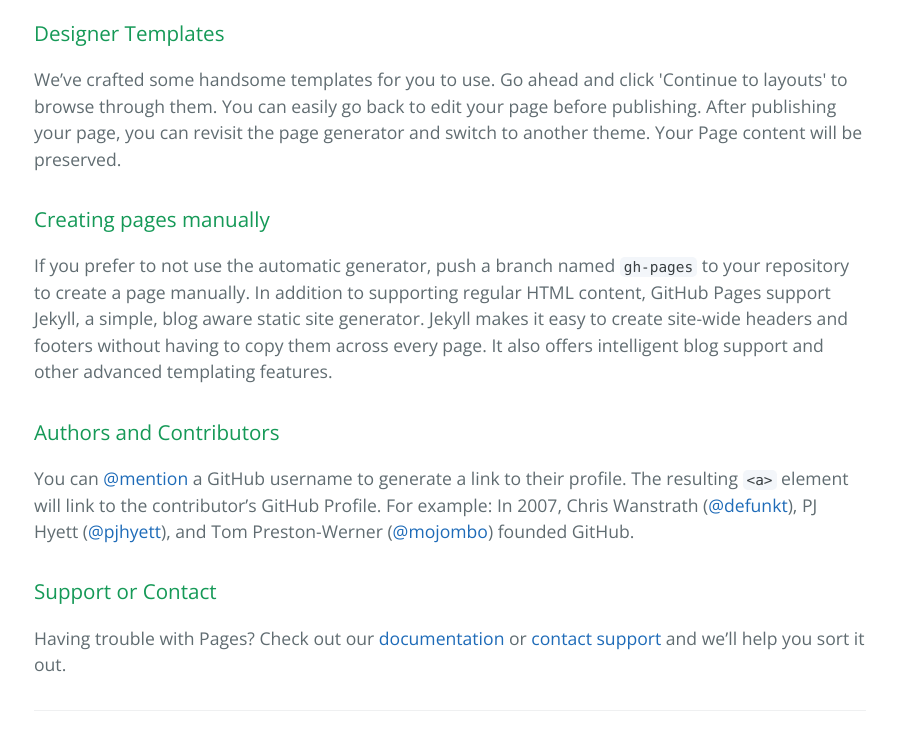
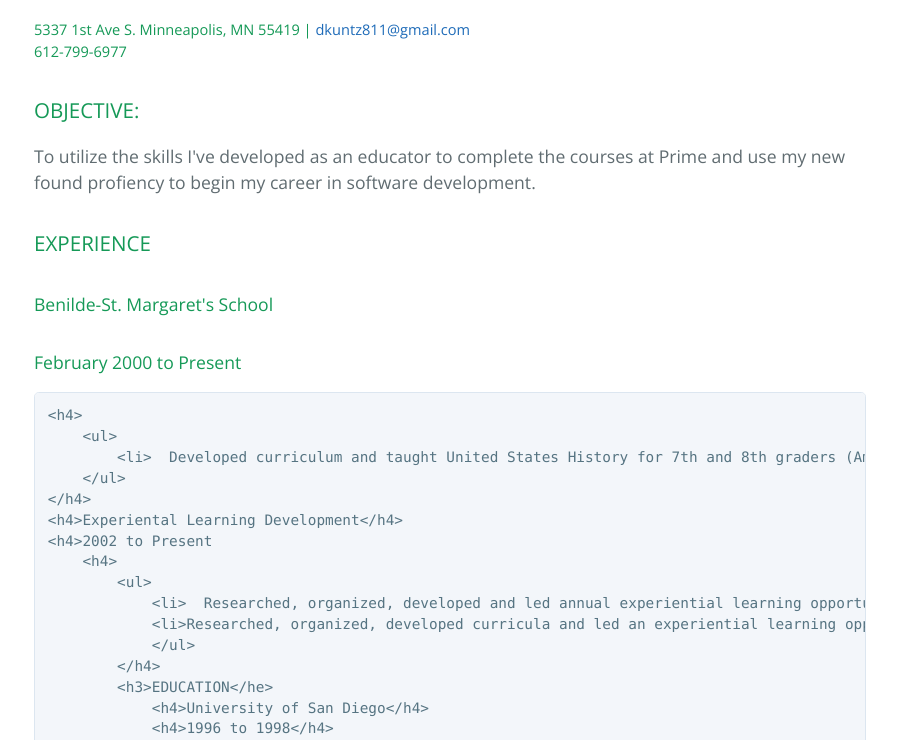
Before and after one commit to dkuntz811/primeresume2.io, a plain HTML site: page index.html in a window 1280 px wide. Shown: the part 583-1323 px from the top of the page, without its empty margins (190-1087 px from the left). Drawn offline with nearby package versions, Linux system fonts and the light colour scheme.

```diff
--- a/index.html
+++ b/index.html
@@ -13,39 +13,86 @@
     <section class="page-header">
       <h1 class="project-name">Primeresume2.io</h1>
       <h2 class="project-tagline">My Prime Resume</h2>
-      <a href="https://github.com/dkuntz811/primeresume2.io" class="btn">View on GitHub</a>
-      <a href="https://github.com/dkuntz811/primeresume2.io/zipball/master" class="btn">Download .zip</a>
-      <a href="https://github.com/dkuntz811/primeresume2.io/tarball/master" class="btn">Download .tar.gz</a>
+      <a href="https://github.com/dkuntz811/resume.io" class="btn">View on GitHub</a>
+      <a href="https://github.com/dkuntz811/resume.io/zipball/master" class="btn">Download .zip</a>
+      <a href="https://github.com/dkuntz811/resume.io/tarball/master" class="btn">Download .tar.gz</a>
     </section>
 
     <section class="main-content">
-      <h3>
-<a id="welcome-to-github-pages" class="anchor" href="#welcome-to-github-pages" aria-hidden="true"><span aria-hidden="true" class="octicon octicon-link"></span></a>Welcome to GitHub Pages.</h3>
+      <p>&lt;!DOCTYPE html&gt;
 
-<p>This automatic page generator is the easiest way to create beautiful pages for all of your projects. Author your page content here <a href="https://guides.github.com/features/mastering-markdown/">using GitHub Flavored Markdown</a>, select a template crafted by a designer, and publish. After your page is generated, you can check out the new <code>gh-pages</code> branch locally. If you’re using GitHub Desktop, simply sync your repository and you’ll see the new branch.</p>
+</p>
+David Kuntz's Resume
+
+
+
+
+<h1>
+<a id="david-kuntz" class="anchor" href="#david-kuntz" aria-hidden="true"><span aria-hidden="true" class="octicon octicon-link"></span></a>David Kuntz</h1>
+
+<h5>
+<a id="5337-1st-ave-sminneapolis-mn-55419--dkuntz811gmailcom--612-799-6977" class="anchor" href="#5337-1st-ave-sminneapolis-mn-55419--dkuntz811gmailcom--612-799-6977" aria-hidden="true"><span aria-hidden="true" class="octicon octicon-link"></span></a>5337 1st Ave S.
+Minneapolis, MN 55419 |
+<a href="mailto:dkuntz811@gmail.com">dkuntz811@gmail.com</a><br>  612-799-6977</h5>
 
 <h3>
-<a id="designer-templates" class="anchor" href="#designer-templates" aria-hidden="true"><span aria-hidden="true" class="octicon octicon-link"></span></a>Designer Templates</h3>
+<a id="objective" class="anchor" href="#objective" aria-hidden="true"><span aria-hidden="true" class="octicon octicon-link"></span></a>OBJECTIVE:</h3>
 
-<p>We’ve crafted some handsome templates for you to use. Go ahead and click 'Continue to layouts' to browse through them. You can easily go back to edit your page before publishing. After publishing your page, you can revisit the page generator and switch to another theme. Your Page content will be preserved.</p>
+<p>To utilize the skills I've developed as an educator to complete the courses at Prime and use my new found profiency to begin my career in software development.</p>
 
 <h3>
-<a id="creating-pages-manually" class="anchor" href="#creating-pages-manually" aria-hidden="true"><span aria-hidden="true" class="octicon octicon-link"></span></a>Creating pages manually</h3>
+<a id="experience" class="anchor" href="#experience" aria-hidden="true"><span aria-hidden="true" class="octicon octicon-link"></span></a>EXPERIENCE</h3>
 
-<p>If you prefer to not use the automatic generator, push a branch named <code>gh-pages</code> to your repository to create a page manually. In addition to supporting regular HTML content, GitHub Pages support Jekyll, a simple, blog aware static site generator. Jekyll makes it easy to create site-wide headers and footers without having to copy them across every page. It also offers intelligent blog support and other advanced templating features.</p>
+<h4>
+<a id="benilde-st-margarets-school" class="anchor" href="#benilde-st-margarets-school" aria-hidden="true"><span aria-hidden="true" class="octicon octicon-link"></span></a>Benilde-St. Margaret's School</h4>
 
-<h3>
-<a id="authors-and-contributors" class="anchor" href="#authors-and-contributors" aria-hidden="true"><span aria-hidden="true" class="octicon octicon-link"></span></a>Authors and Contributors</h3>
+<h4>
+<a id="february-2000-to-present" class="anchor" href="#february-2000-to-present" aria-hidden="true"><span aria-hidden="true" class="octicon octicon-link"></span></a>February 2000 to Present</h4>
 
-<p>You can <a href="https://help.github.com/articles/basic-writing-and-formatting-syntax/#mentioning-users-and-teams" class="user-mention">@mention</a> a GitHub username to generate a link to their profile. The resulting <code>&lt;a&gt;</code> element will link to the contributor’s GitHub Profile. For example: In 2007, Chris Wanstrath (<a href="https://github.com/defunkt" class="user-mention">@defunkt</a>), PJ Hyett (<a href="https://github.com/pjhyett" class="user-mention">@pjhyett</a>), and Tom Preston-Werner (<a href="https://github.com/mojombo" class="user-mention">@mojombo</a>) founded GitHub.</p>
+<pre><code>&lt;h4&gt;
+    &lt;ul&gt;
+        &lt;li&gt;  Developed curriculum and taught United States History for 7th and 8th graders (American-Indian history/culture to modern times), Genocide and Social Justice (a course designed to encourage students to examine their responsibility to address global issues through the study of the Darfur Genocide and the 1994 Genocide in Rwanda), and the American Experience (a team-taught course combining a thematic approach to history and literature that includes experiential travel opportunities to the Civil Rights South, Northern Minnesota, and Washington DC.&lt;/li&gt;
+    &lt;/ul&gt;
+&lt;/h4&gt;
+&lt;h4&gt;Experiental Learning Development&lt;/h4&gt;
+&lt;h4&gt;2002 to Present
+    &lt;h4&gt;
+        &lt;ul&gt;
+            &lt;li&gt;  Researched, organized, developed and led annual experiential learning opportunities for middle school students to Boston, MA, Washington DC, a Civil Rights Tour of the Southern States and Northern Minnesota.&lt;/li&gt;
+            &lt;li&gt;Researched, organized, developed curricula and led an experiential learning opportunity for high school students in Rwanda to examine the 1994 Genocide and experience Rwandan culture in 2009, 2011, and 2013.&lt;/li&gt;
+            &lt;/ul&gt;
+        &lt;/h4&gt;
+        &lt;h3&gt;EDUCATION&lt;/he&gt;
+            &lt;h4&gt;University of San Diego&lt;/h4&gt;
+            &lt;h4&gt;1996 to 1998&lt;/h4&gt;
+            &lt;h4&gt;
+                &lt;ul&gt;
+                    &lt;li&gt;Earned a Master of Arts degree in History, completing both the Public History and Teaching options.&lt;/li&gt;
+                    &lt;li&gt;Helped to develop the permanent exhibit, Charting the Sea: Technology and History of Navigation at the San Diego Maritime Museum.&lt;/li&gt;
+                    &lt;li&gt;Researched and completed the thesis, Max Watson: San Diego City Forester, 1910-1916&lt;/li&gt;
+                &lt;/ul&gt;
+            &lt;/h4&gt;
+            &lt;h4&gt;Colorado State University&lt;/h4&gt;
+            &lt;h4&gt;1992 to 1996&lt;/h4&gt;
+            &lt;h4&gt;
+                &lt;ul&gt;
+                    &lt;li&gt;Earned a Bachelor of Art's degree in History.&lt;/li&gt;
+                    &lt;li&gt;Member of Phi Alpha Theta, History Honor Society.&lt;/li&gt;
+                &lt;/ul&gt;
+            &lt;/h4&gt;
+            &lt;h3&gt;KEY QUALIFICATIONS&lt;/h3&gt;
+            &lt;h4&gt;I am strongly motivated to be accepted in and complete Prime's coursework and have the patience, drive, and excitement to do so.&lt;/h4&gt;
+            &lt;h4&gt;I have worked for sixteen years in education and well versed in collaborative work, especially with the millennial generation.&lt;/h4&gt;
+            &lt;h4&gt;I have developed curricula for multiple courses including experiential learning opportunities both domestic and international.&lt;/h4&gt;
+            &lt;h4&gt;I have vast experience in developing learner assessments that measure projected outcomes.&lt;/h4&gt;
+            &lt;h4&gt;I have worked in a one to one laptop program for ten years which has included developing online learning activities, informal and formal assessments, and have utilized several learning management systems.&lt;/h4&gt;
+</code></pre>
 
-<h3>
-<a id="support-or-contact" class="anchor" href="#support-or-contact" aria-hidden="true"><span aria-hidden="true" class="octicon octicon-link"></span></a>Support or Contact</h3>
-
-<p>Having trouble with Pages? Check out our <a href="https://help.github.com/pages">documentation</a> or <a href="https://github.com/contact">contact support</a> and we’ll help you sort it out.</p>
+<p>
+</p>
 
       <footer class="site-footer">
-        <span class="site-footer-owner"><a href="https://github.com/dkuntz811/primeresume2.io">Primeresume2.io</a> is maintained by <a href="https://github.com/dkuntz811">dkuntz811</a>.</span>
+        <span class="site-footer-owner"><a href="https://github.com/dkuntz811/resume.io">Primeresume2.io</a> is maintained by <a href="https://github.com/dkuntz811">dkuntz811</a>.</span>
 
         <span class="site-footer-credits">This page was generated by <a href="https://pages.github.com">GitHub Pages</a> using the <a href="https://github.com/jasonlong/cayman-theme">Cayman theme</a> by <a href="https://twitter.com/jasonlong">Jason Long</a>.</span>
       </footer>
```
Also changed, not shown: params.json (+1 -1 lines).
